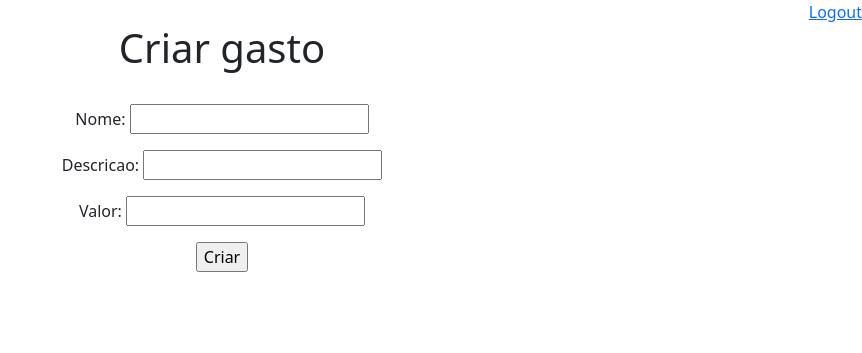
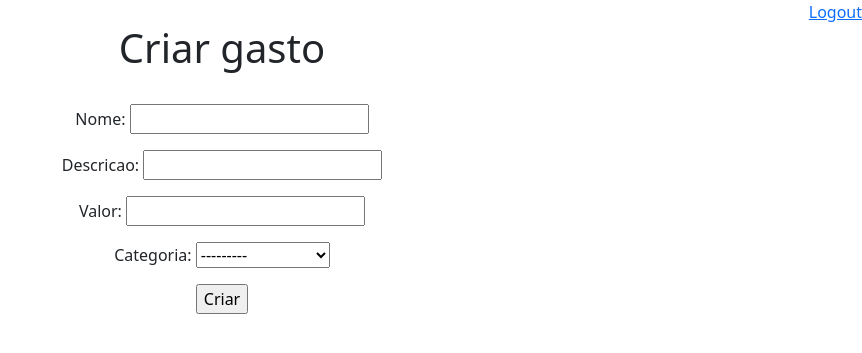
Before and after one commit to Dobat00/ftracker, a Django app: page /gasto in a window 1280 px wide. Shown: the top 353 px of the page, without its empty margins (418-1280 px from the left). Run offline with Django 5.2, Linux system fonts and the light colour scheme; a user stored in the database is signed in.

Commit message:
Categorias adicionadas

```diff
--- a/ftracker/main/forms.py
+++ b/ftracker/main/forms.py
@@ -3,22 +3,26 @@ from django.contrib.auth.models import User
 from django import forms
 from django.forms import ModelForm
 from django.forms.widgets import PasswordInput, TextInput
-from main.models import Gasto;
+from main.models import Gasto
+
 
 class LoginForm(AuthenticationForm):
-	username = forms.CharField(widget= TextInput(), label='Usuario')
-	password = forms.CharField(widget = PasswordInput(), label = 'Senha')
+    username = forms.CharField(widget=TextInput(), label='Usuario')
+    password = forms.CharField(widget=PasswordInput(), label='Senha')
 
 
 class CadastroForm(UserCreationForm):
-	username = forms.CharField(label = 'Usuario')
-	password1 = forms.CharField(widget = PasswordInput(),label = 'Senha')
-	password2 = forms.CharField(widget = PasswordInput(),label = 'Confirmar Senha')
-	class Meta:
-		model = User
-		fields = ['username', 'password1', 'password2']
+    username = forms.CharField(label='Usuario')
+    password1 = forms.CharField(widget=PasswordInput(), label='Senha')
+    password2 = forms.CharField(
+        widget=PasswordInput(), label='Confirmar Senha')
+
+    class Meta:
+        model = User
+        fields = ['username', 'password1', 'password2']
+
 
 class GastoForm(ModelForm):
     class Meta:
         model = Gasto
-        fields = ['nome', 'descricao', 'valor']
+        fields = ['nome', 'descricao', 'valor', 'categoria']
--- a/ftracker/main/models.py
+++ b/ftracker/main/models.py
@@ -4,9 +4,15 @@ from django.db import models
 
 
 class Gasto(models.Model):
+    categoria_lista = [
+        ('Contas do mes', 'Contas do mes'),
+        ('Lazer', 'Lazer'),
+        ('Compras', "Compras"),
+    ]
     nome = models.CharField(max_length=200)
     descricao = models.CharField(max_length=200)
     valor = models.FloatField()
+    categoria = models.CharField(max_length=200, choices=categoria_lista, null=True)
 
     def __str__(self):
         return self.nome
--- a/ftracker/main/templates/main/dashboard.html
+++ b/ftracker/main/templates/main/dashboard.html
@@ -15,6 +15,7 @@ Dashboard
       <tr>
         <th>Nome</th>
         <th>Detalhes</th>
+        <th>Caregoria</th>
         <th>Valor</th>
       </tr>
     </thead>
@@ -23,6 +24,11 @@ Dashboard
       <tr>
         <td>{{gasto.nome}}</td>
         <td>{{gasto.descricao}}</td>
+        {%if gasto.categoria == None%}
+        <td>---</td>
+        {%else%}
+        <td>{{gasto.categoria}}</td>
+        {%endif%}
         <td>{{gasto.valor}}</td>
         <td><a href ={%url 'deletar' gasto.id%} class = 'btn btn-danger'>Deletar</a></td>
         <td><a href ={%url 'editar' gasto.id%} class = 'btn btn-primary'>Editar</a></td>
```
Also changed, not shown: ftracker/db.sqlite3, ftracker/main/migrations/0002_gasto_categoria_alter_gasto_valor.py (added), ftracker/main/migrations/0003_alter_gasto_categoria.py (added), ftracker/main/migrations/0004_alter_gasto_categoria.py (added).
